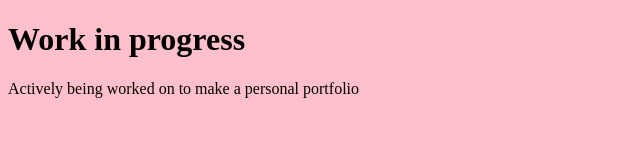
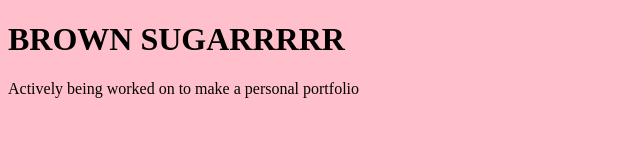
Before and after one commit to MustafaSameem/personal_website, a plain HTML site: page index.html in a window 1280 px wide. Shown: the whole page, without its empty margins (0-640 px from the left). Drawn offline with Linux system fonts and the light colour scheme.

Commit message:
Update index.html

```diff
--- a/index.html
+++ b/index.html
@@ -2,7 +2,7 @@
 <html>
 <body style="background-color:pink;">
 
-<h1>Work in progress</h1>
+<h1>BROWN SUGARRRRR</h1>
 <p>Actively being worked on to make a personal portfolio</p>
 
 </body>
```
